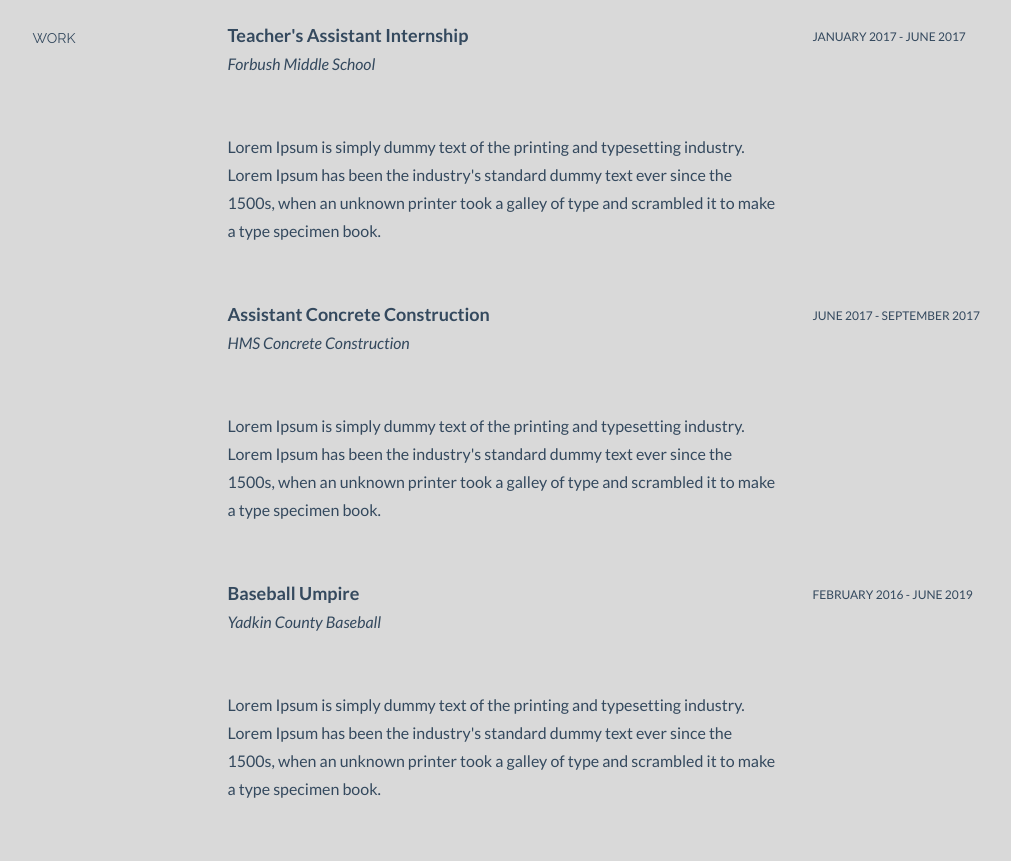
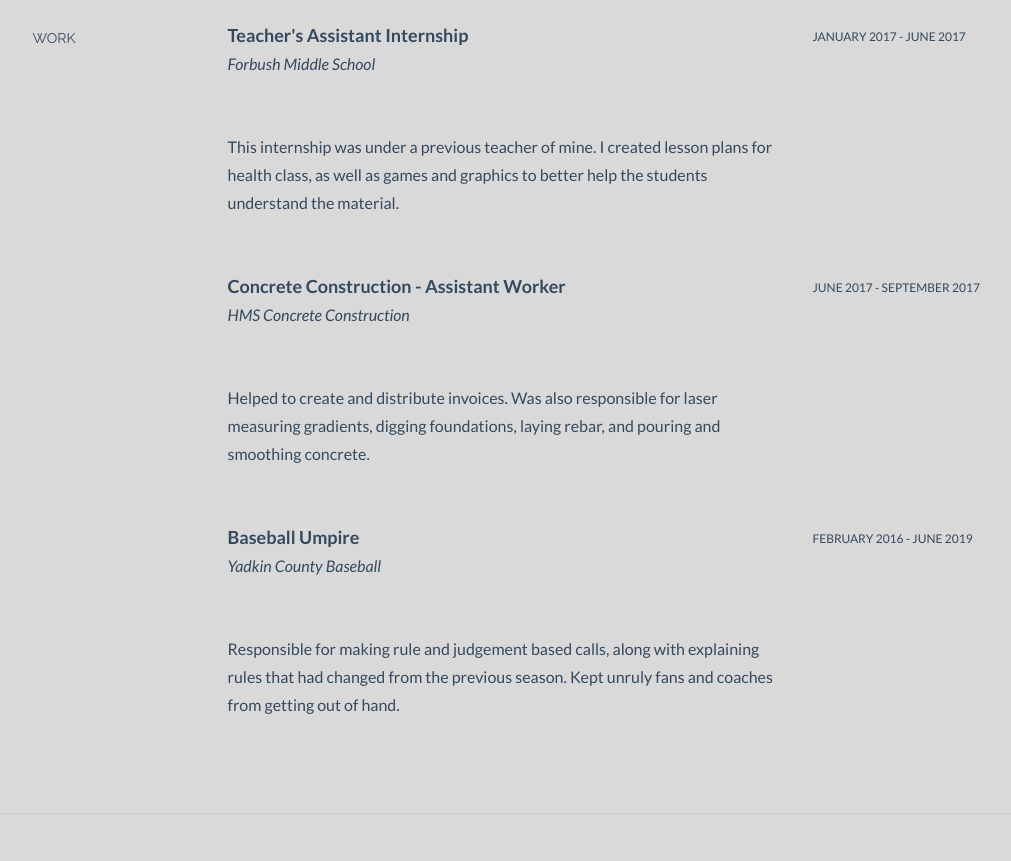
Before and after one commit to jacksoncooper12/PortfolioWebsite, a plain HTML site: page WebApplication1/Index.html in a window 1280 px wide. Shown: the part 1440-2301 px from the top of the page, without its empty margins (135-1146 px from the left). Drawn offline with nearby package versions, Linux system fonts and the light colour scheme.

Commit message:
job desc

```diff
--- a/WebApplication1/Index.html
+++ b/WebApplication1/Index.html
@@ -154,7 +154,7 @@
                     <t>Teacher's Assistant Internship</t><br /><i> Forbush Middle School </i><br />
                 </p>
                 <p>
-                    <more>Lorem Ipsum is simply dummy text of the printing and typesetting industry. Lorem Ipsum has been the industry's standard dummy text ever since the 1500s, when an unknown printer took a galley of type and scrambled it to make a type specimen book.</more>
+                    <more>This internship was under a previous teacher of mine. I created lesson plans for health class, as well as games and graphics to better help the students understand the material.</more>
                 </p>
             </div>
             <div class="col-lg-3">
@@ -165,10 +165,10 @@
 
             <div class="col-lg-6 col-lg-offset-3">
                 <p>
-                    <t>Assistant Concrete Construction</t><br /><i>HMS Concrete Construction </i> <br />
+                    <t>Concrete Construction - Assistant Worker</t><br /><i>HMS Concrete Construction </i> <br />
                 </p>
                 <p>
-                    <more>Lorem Ipsum is simply dummy text of the printing and typesetting industry. Lorem Ipsum has been the industry's standard dummy text ever since the 1500s, when an unknown printer took a galley of type and scrambled it to make a type specimen book.</more>
+                    <more>Helped to create and distribute invoices. Was also responsible for laser measuring gradients, digging foundations, laying rebar, and pouring and smoothing concrete. </more>
                 </p>
             </div>
             <div class="col-lg-3">
@@ -181,7 +181,7 @@
                     <t>Baseball Umpire</t><br /><i> Yadkin County Baseball </i><br />
                 </p>
                 <p>
-                    <more>Lorem Ipsum is simply dummy text of the printing and typesetting industry. Lorem Ipsum has been the industry's standard dummy text ever since the 1500s, when an unknown printer took a galley of type and scrambled it to make a type specimen book.</more>
+                    <more>Responsible for making rule and judgement based calls, along with explaining rules that had changed from the previous season. Kept unruly fans and coaches from getting out of hand.</more>
                 </p>
             </div>
             <div class="col-lg-3">
```
